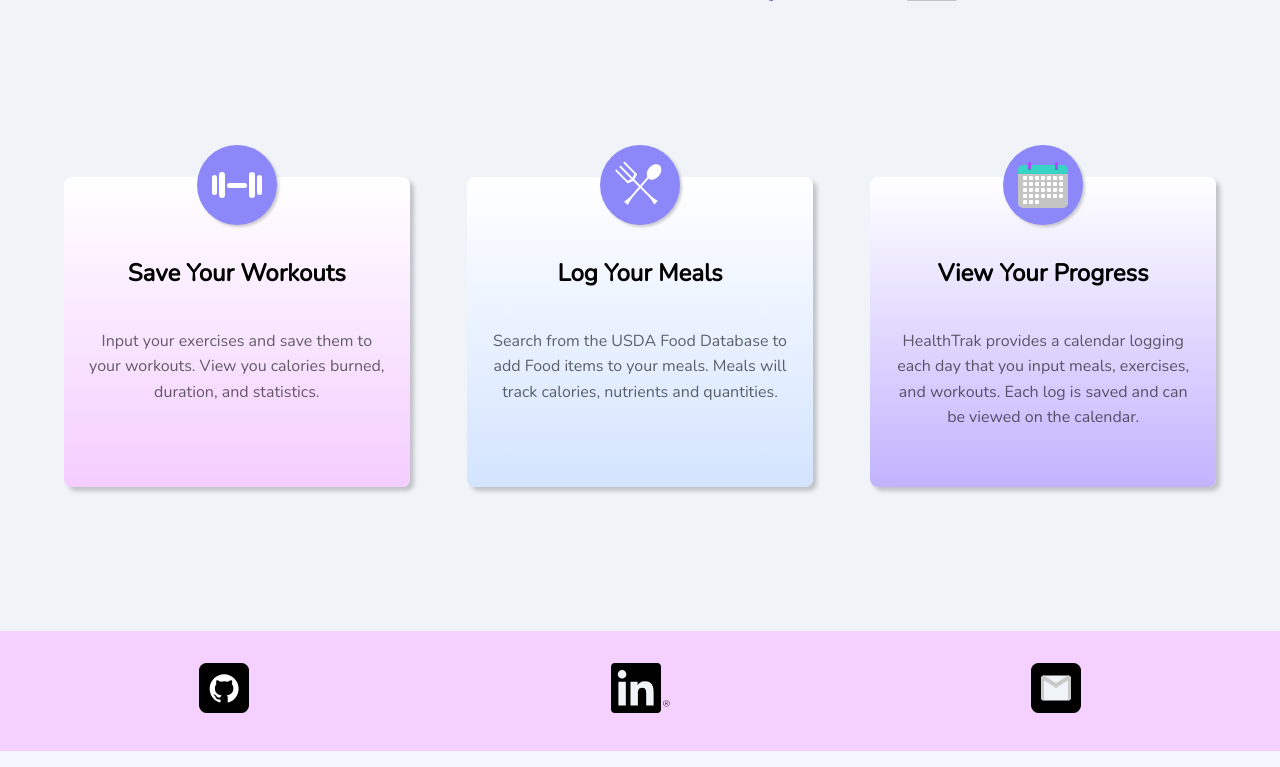
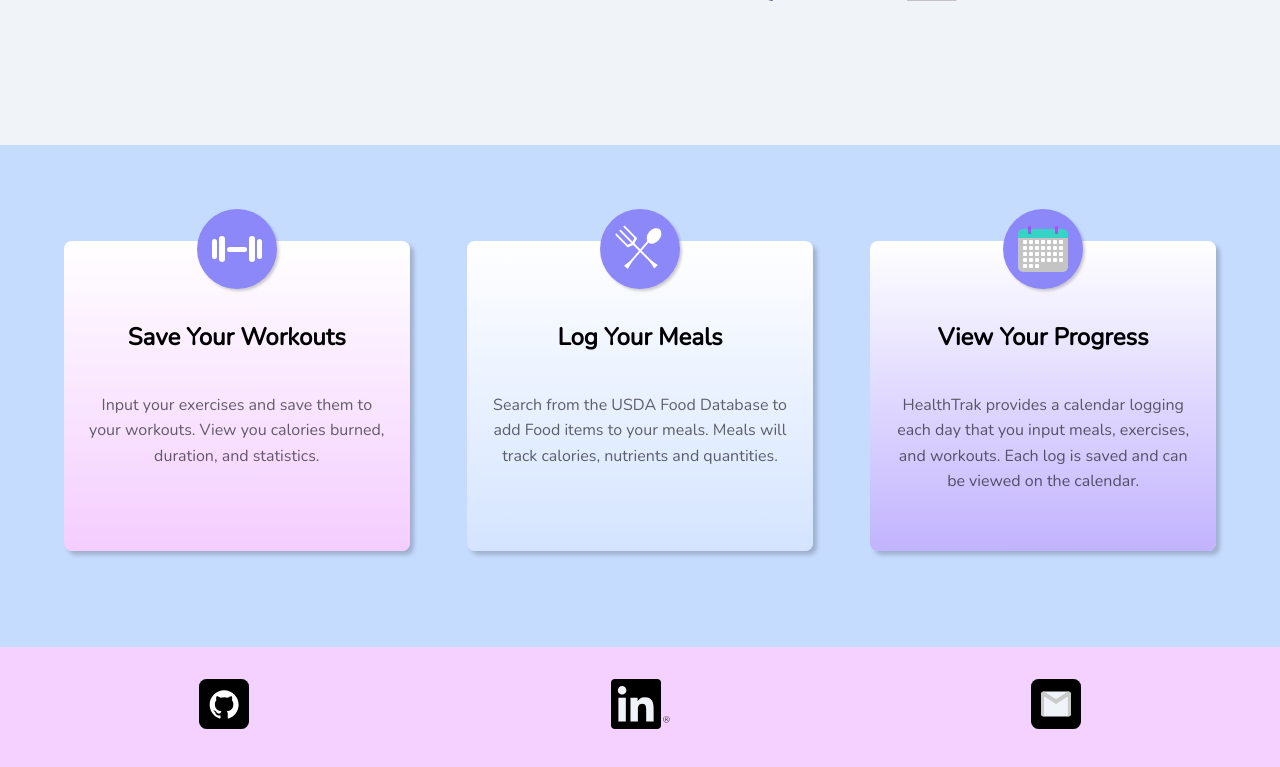
Before and after one commit to connorskorburg/HealthTrak, a Flask app: page /index in a window 1280 px wide. Shown: the part 644-1411 px from the top of the page. Run offline with Flask 2, Linux system fonts and the light colour scheme.

Commit message:
finished home page

```diff
--- a/static/css/index.css
+++ b/static/css/index.css
@@ -112,12 +112,6 @@
         transition: all 350ms ease-in-out;
     }
 
-  /* #blue-background {
-    width: 100%;
-    display: inline-block;
-    height: 40rem;
-  } */
-
 
 
 
@@ -152,11 +146,11 @@
 
 
 #cards {
+    background-color: var(--lightBlue);
     padding: 2rem 1rem;
     display: flex;
     flex-direction: column;
     text-align: center;
-    margin-bottom: 3rem;
 }
     .card{
         flex: 1;
@@ -187,6 +181,7 @@
         margin-top: 2.5rem;
       }
     .card:nth-of-type(1) {
+      margin-top: 4rem;
       background: rgb(255,255,255);
       background: linear-gradient(180deg, rgba(255,255,255,1) 0%, rgba(244,205,255,1) 100%);
     }
@@ -206,7 +201,6 @@
     background-color: #f5d1ff;
 }
 
-
     #contact-inner {
         display: flex;
         margin: 0 auto;
@@ -221,6 +215,11 @@
                 display: inline-block;
                 height: 50px;
                 align-self: center;
+            }
+            #contact-inner a:hover {
+                transform: scale(1.05);
+                transition: all 400ms ease-in-out;
+
             }
             #contact-inner img:nth-of-type(2){
                 margin-left: 5px;
@@ -297,6 +296,9 @@
     #cards {
         flex-direction: row;
     }
+    .card{
+        margin-top: 4rem;
+    }
     .card:nth-of-type(1),
     .card:nth-of-type(2){
         margin-right: 5%;
```
